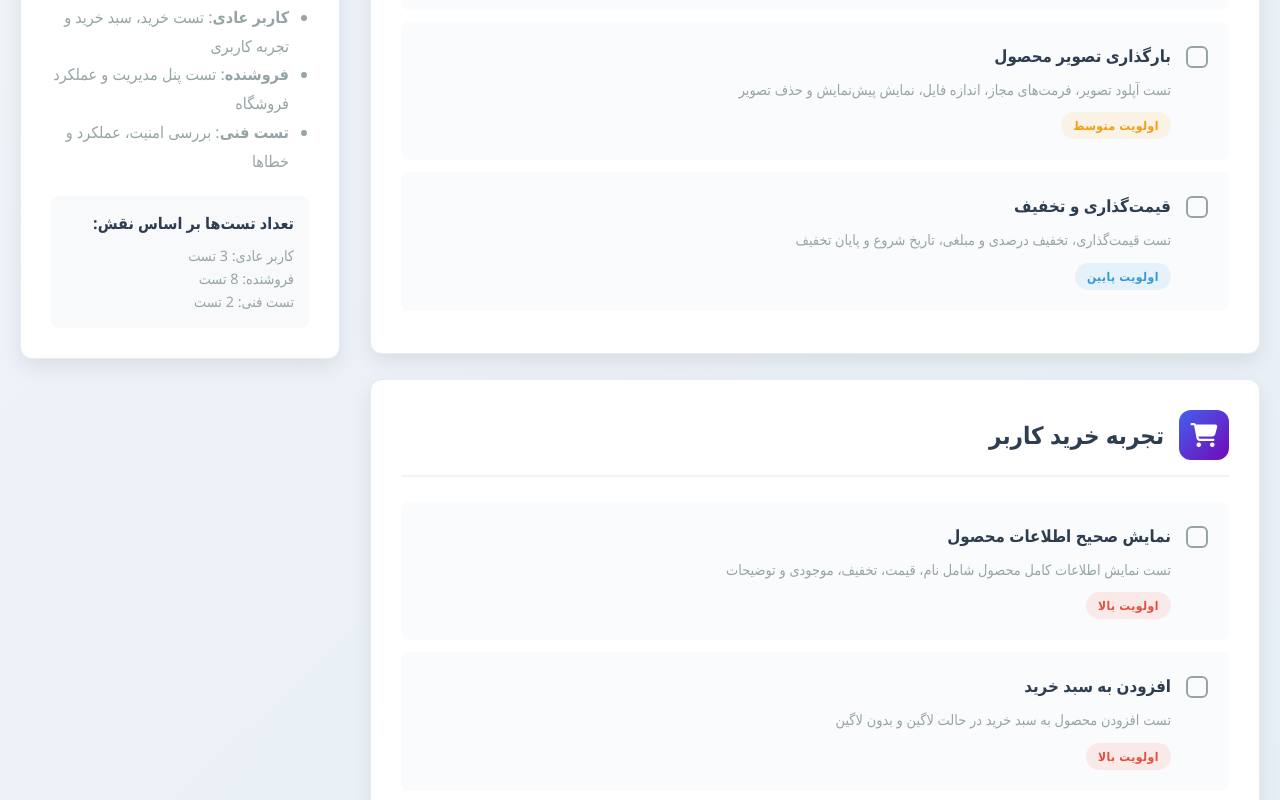
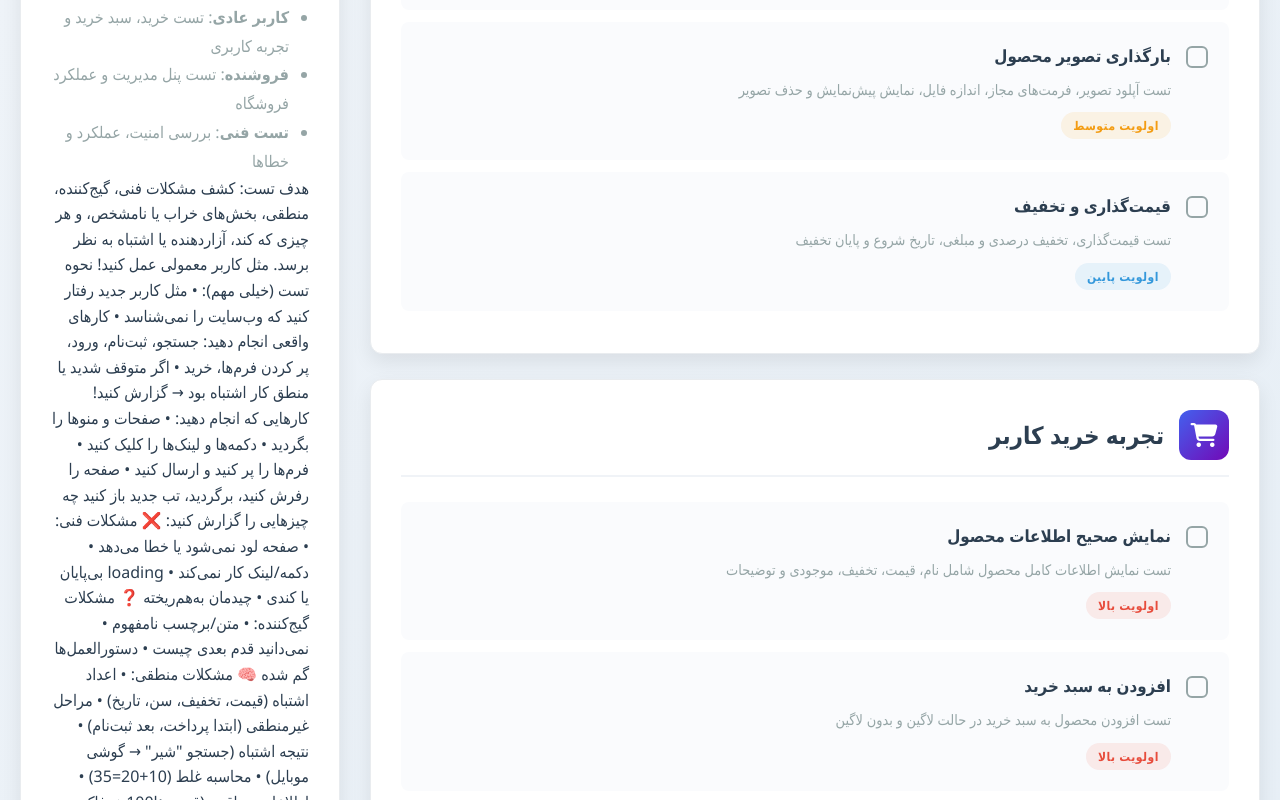
Before and after one commit to keyvan1702/testshoperow, a plain HTML site: page index.html in a window 1280 px wide. Shown: the part 2068-2868 px from the top of the page. Drawn offline with Linux system fonts and the light colour scheme.

Commit message:
Update index.html

```diff
--- a/index.html
+++ b/index.html
@@ -881,6 +881,59 @@
                         <li><strong>فروشنده</strong>: تست پنل مدیریت و عملکرد فروشگاه</li>
                         <li><strong>تست فنی</strong>: بررسی امنیت، عملکرد و خطاها</li>
                     </ul>
+                    <p>
+
+                        هدف تست:
+کشف مشکلات فنی، گیج‌کننده، منطقی، بخش‌های خراب یا نامشخص، و هر چیزی که کند، آزاردهنده یا اشتباه به نظر برسد. مثل کاربر معمولی عمل کنید!
+نحوه تست (خیلی مهم):
+    • مثل کاربر جدید رفتار کنید که وب‌سایت را نمی‌شناسد
+    • کارهای واقعی انجام دهید: جستجو، ثبت‌نام، ورود، پر کردن فرم‌ها، خرید
+    • اگر متوقف شدید یا منطق کار اشتباه بود → گزارش کنید!
+کارهایی که انجام دهید:
+    • صفحات و منوها را بگردید
+    • دکمه‌ها و لینک‌ها را کلیک کنید
+    • فرم‌ها را پر کنید و ارسال کنید
+    • صفحه را رفرش کنید، برگردید، تب جدید باز کنید
+
+
+چه چیزهایی را گزارش کنید:
+❌ مشکلات فنی:
+    • صفحه لود نمی‌شود یا خطا می‌دهد
+    • دکمه/لینک کار نمی‌کند
+    • loading بی‌پایان یا کندی
+    • چیدمان به‌هم‌ریخته
+❓ مشکلات گیج‌کننده:
+    • متن/برچسب نامفهوم
+    • نمی‌دانید قدم بعدی چیست
+    • دستورالعمل‌ها گم شده
+🧠 مشکلات منطقی:
+    • اعداد اشتباه (قیمت، تخفیف، سن، تاریخ)
+    • مراحل غیرمنطقی (ابتدا پرداخت، بعد ثبت‌نام)
+    • نتیجه اشتباه (جستجو "شیر" → گوشی موبایل)
+    • محاسبه غلط (10+20=35)
+    • اطلاعات متناقض (قیمت 100k → فاکتور 120k)
+    • فرآیند بی‌معنی (ثبت‌نام → دوباره ثبت‌نام)
+نحوه گزارش هر مشکل (فرمت ثابت):
+🔢 شماره: [1,2,3...]
+1️⃣ چه کاری می‌کردم: [توضیح کوتاه]
+2️⃣ انتظار داشتم: [منطق درست]
+3️⃣ چه شد: [مشکل واقعی]
+4️⃣ آدرس صفحه: [URL]
+5️⃣ اسکرین‌شات: [عکس/فیلم]
+
+مثال گزارش منطقی:
+🔢 3
+1️⃣ سبد خرید را چک می‌کردم
+2️⃣ 2 تا کالا × 50k = 100k
+3️⃣ 2×50k=75k نمایش داد
+4️⃣ https://site.com/cart
+5️⃣ [اسکرین‌شات]
+
+نکات مهم:
+✅ هر مشکلی = گزارش (فنی، گیج‌کننده، منطقی)
+✅ تست روی گوشی/کامپیوتر خودتان
+✅ گزارش‌ها کوتاه و ساده
+                    </p>
                     <div style="margin-top: 20px; padding: 15px; background: #f8f9fa; border-radius: var(--radius-sm);">
                         <div style="font-weight: 700; margin-bottom: 8px; color: var(--dark);">تعداد تست‌ها بر اساس نقش:</div>
                         <div id="roleStats" style="color: var(--gray); font-size: 0.9rem;"></div>
```
